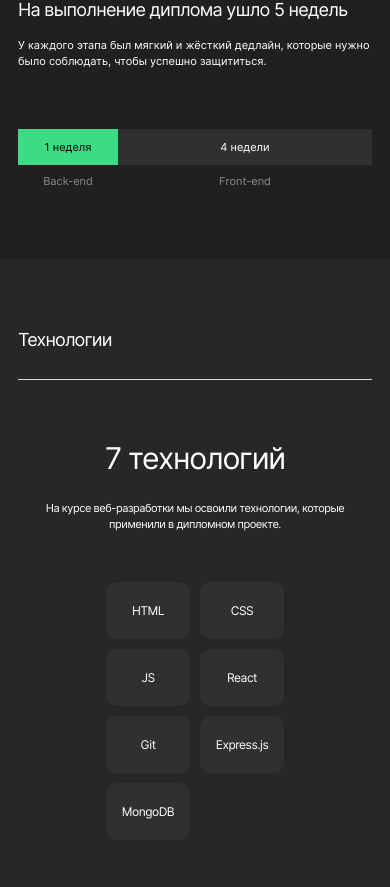
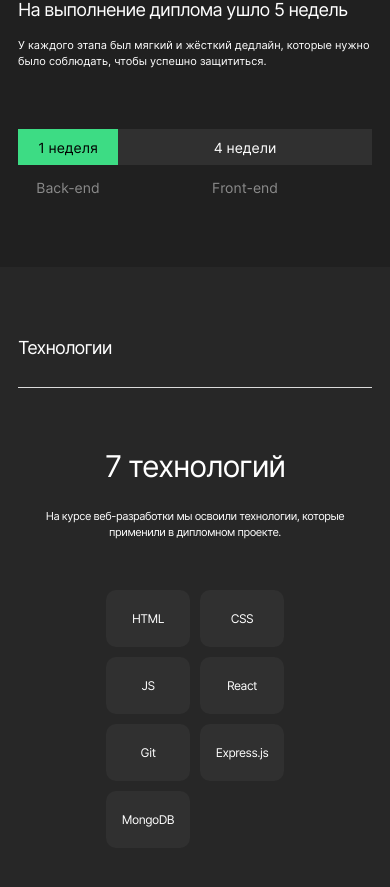
Before and after one commit to AnnaGolmakova/movies-explorer-frontend, a React (Create React App) app: page / in a window 390 px wide. Shown: the part 1018-1905 px from the top of the page. Built offline with nearby package versions, Linux system fonts and the light colour scheme.

Commit message:
Железобетонный грид

```diff
--- a/src/components/AboutProject/AboutProject.css
+++ b/src/components/AboutProject/AboutProject.css
@@ -116,29 +116,24 @@
 
 .timeline {
     display: grid;
-    grid-template-columns: 1fr 4fr;
     grid-template-rows: 36px 32px;
-    border-collapse: collapse;
-    border-spacing: 0;
     font-size: 14px;
     font-weight: 400;
     line-height: 17px;
-}
-
-@media only screen and (max-width: 767px) {
-    .timeline {
-        font-size: 11px;
-        line-height: 13px;
-        grid-template-columns: 100px 1fr;
-        grid-template-rows: 36px 24px;
-    }
+    margin: 0;
 }
 
 .timeline__row {
     display: grid;
     grid-column: span 2;
-    grid-template-columns: subgrid;
+    grid-template-columns: 1fr 4fr;
     text-align: center;
+}
+
+@media only screen and (max-width: 767px) {
+    .timeline__row {
+        grid-template-columns: 100px 1fr;
+    }
 }
 
 .timeline__cell {
```
